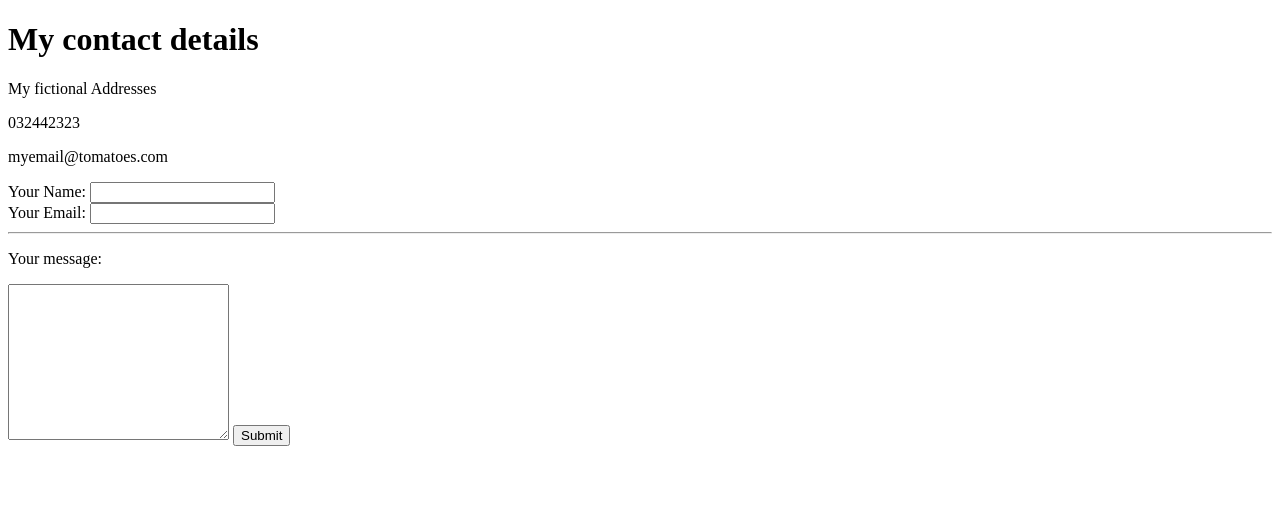
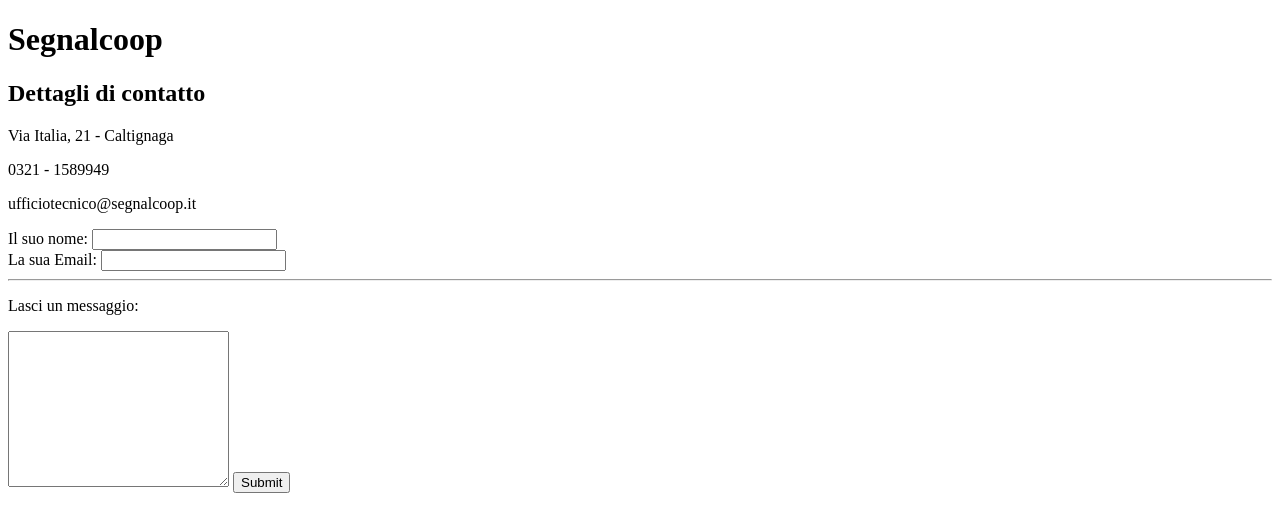
Before and after one commit to joerack81/Awu_course, a plain HTML site: page contact.html in a window 1280 px wide. Drawn offline with Linux system fonts and the light colour scheme.

Commit message:
version 2 intermediate site

```diff
--- a/contact.html
+++ b/contact.html
@@ -4,22 +4,24 @@
     <meta charset="UTF-8">
     <meta http-equiv="X-UA-Compatible" content="IE=edge">
     <meta name="viewport" content="width=device-width, initial-scale=1.0">
+
     <title>Contact</title>
 </head>
 <body>
-    <h1> My contact details</h1>
-    <p>My fictional Addresses</p>
-    <p>032442323</p>
-    <p>myemail@tomatoes.com</p>
+    <h1>Segnalcoop</h1>
+    <h2> Dettagli di contatto</h2>
+    <p>Via Italia, 21 - Caltignaga</p>
+    <p>0321 - 1589949</p>
+    <p>ufficiotecnico@segnalcoop.it</p>
 
     <form action="mailto:joffy81@gmail.com" method="post" enctype="text/plain">
-        <label> Your Name:</label>
+        <label> Il suo nome:</label>
     <input type="text" name="Yourname" value=""><br>
-    <label>Your Email:</label>
+    <label>La sua Email:</label>
     <input type="email" name="" value="" ><br>
 
     <hr>
-    <p><label for="">Your message:</label></p>
+    <p><label for="">Lasci un messaggio:</label></p>
     <textarea name="name" id="" cols="25" rows="10"></textarea>
     <input type="submit" name="">
 
```
Also changed, not shown: index.html (+7 -4 lines).
